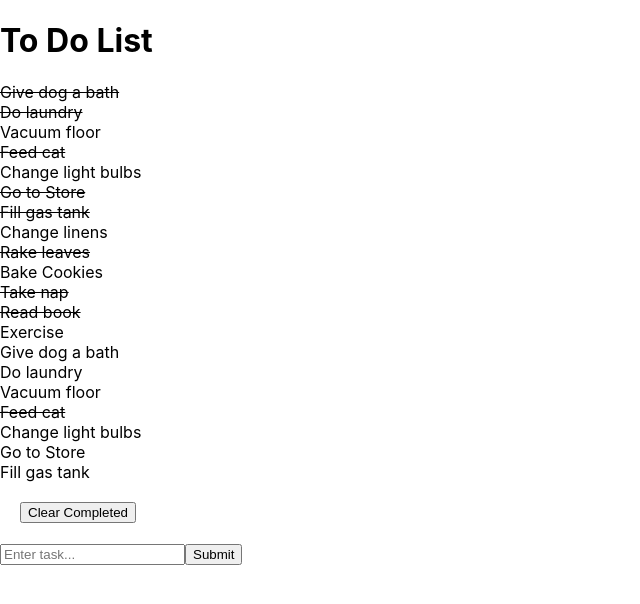
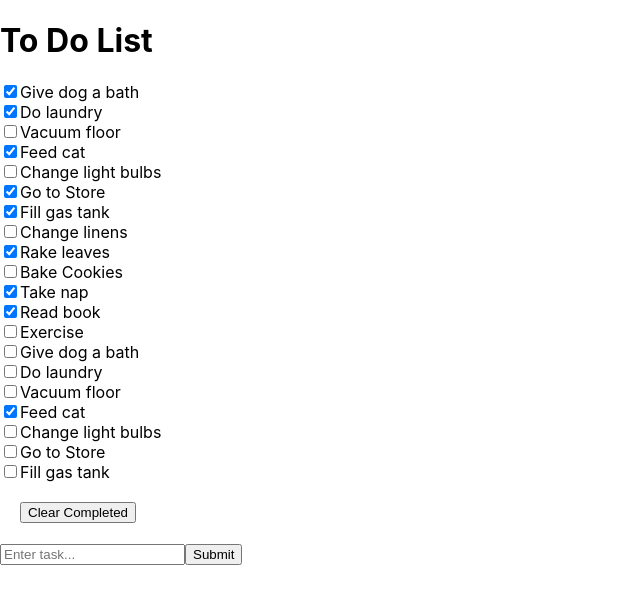
Before and after one commit to Zeltserj/ReToDo, a React (Create React App) app: page / in a window 1280 px wide. Shown: the top 604 px of the page, without its empty margins (0-640 px from the left). Built offline with nearby package versions, Linux system fonts and the light colour scheme.

Commit message:
checkbox

```diff
--- a/src/ToDo.js
+++ b/src/ToDo.js
@@ -6,8 +6,8 @@ const ToDo = ({todo, handleToggle}) => {
         handleToggle(e.currentTarget.id)
     }
     return (
-        <div id={todo.id} name="todo" value={todo.id} className={todo.complete ? "strike" : ""} onClick={handleClick}>
-        {todo.task}
+        <div id={todo.id} name="todo" value={todo.id} c lassName={todo.complete ? "strike" : ""} onClick={handleClick}>
+        <input type="checkbox" checked={todo.complete} />{todo.task}
         </div>
     );
 };
```
